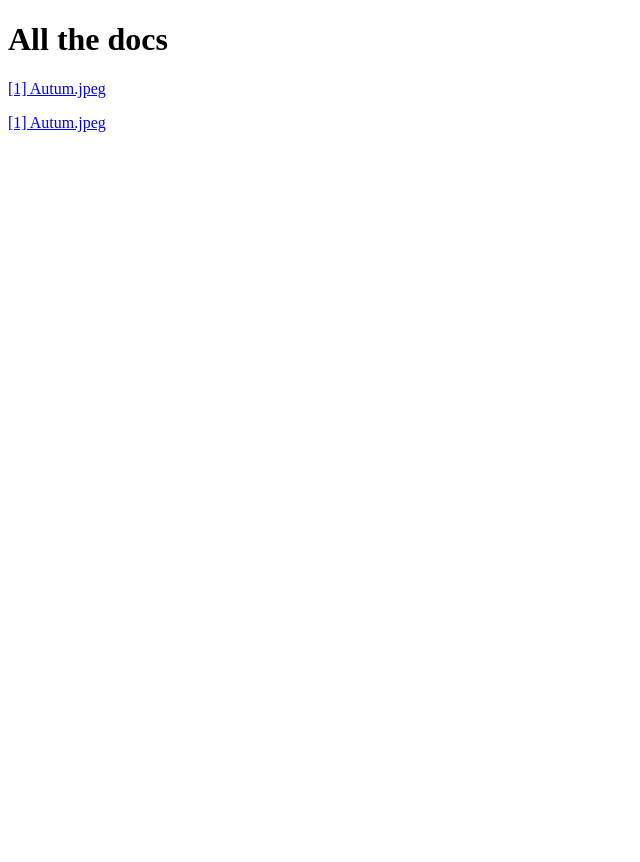
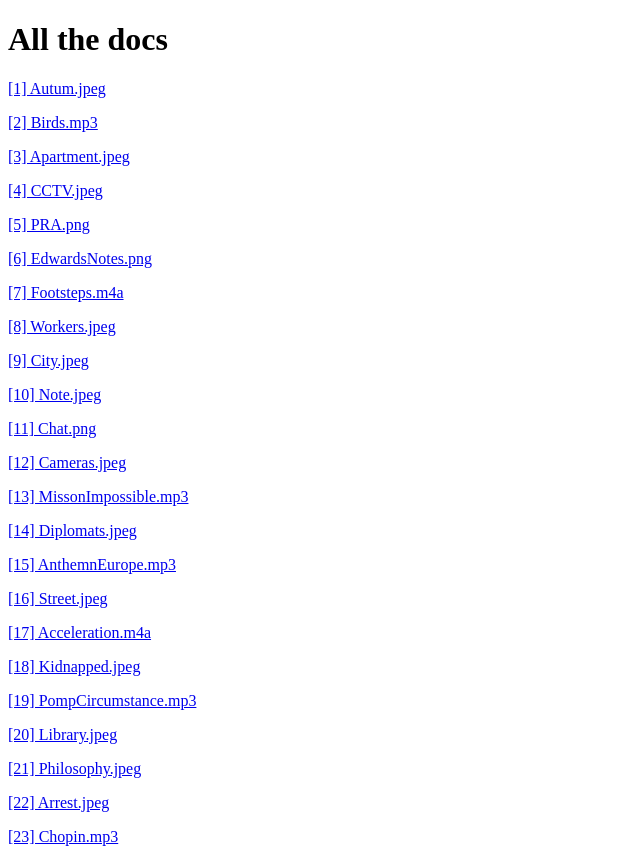
Before and after one commit to MoisesAdame/TemperatureConversion-WebApp-, a plain HTML site: page mythsDocs/allDocs.html in a window 1280 px wide. Shown: the whole page, without its empty margins (0-640 px from the left). Before the commit the page ends 800 px from the top, so only its background shows below. Drawn offline with Linux system fonts and the light colour scheme.

Commit message:
All docs added

```diff
--- a/mythsDocs/allDocs.html
+++ b/mythsDocs/allDocs.html
@@ -18,10 +18,137 @@
     </p>
 
     <p>
-        <a href="[1] Autum.jpeg">
-            [1] Autum.jpeg
+        <a href="[2] Birds.mp3">
+            [2] Birds.mp3
         </a>
     </p>
 
+    <p>
+        <a href="[3] Apartment.jpeg">
+            [3] Apartment.jpeg
+        </a>
+    </p>
+
+    <p>
+        <a href="[4] CCTV.jpeg">
+            [4] CCTV.jpeg
+        </a>
+    </p>
+
+    <p>
+        <a href="[5] PRA.png">
+            [5] PRA.png
+        </a>
+    </p>
+
+    <p>
+        <a href="[6] EdwardsNotes.png">
+            [6] EdwardsNotes.png
+        </a>
+    </p>
+
+    <p>
+        <a href="[7] Footsteps.m4a">
+            [7] Footsteps.m4a
+        </a>
+    </p>
+
+    <p>
+        <a href="[8] Workers.jpeg">
+            [8] Workers.jpeg
+        </a>
+    </p>
+
+    <p>
+        <a href="[9] City.jpeg">
+            [9] City.jpeg
+        </a>
+    </p>
+
+    <p>
+        <a href="[10] Note.jpeg">
+            [10] Note.jpeg
+        </a>
+    </p>
+
+    <p>
+        <a href="[11] Chat.png">
+            [11] Chat.png
+        </a>
+    </p>
+
+    <p>
+        <a href="[12] Cameras.jpeg">
+            [12] Cameras.jpeg
+        </a>
+    </p>
+
+    <p>
+        <a href="[13] MissonImpossible.mp3">
+            [13] MissonImpossible.mp3
+        </a>
+    </p>
+
+    <p>
+        <a href="[14] Diplomats.jpeg">
+            [14] Diplomats.jpeg
+        </a>
+    </p>
+
+    <p>
+        <a href="[15] AnthemnEurope.mp3">
+            [15] AnthemnEurope.mp3
+        </a>
+    </p>
+
+    <p>
+        <a href="[16] Street.jpeg">
+            [16] Street.jpeg
+        </a>
+    </p>
+
+    <p>
+        <a href="[17] Acceleration.m4a">
+            [17] Acceleration.m4a
+        </a>
+    </p>
+
+    <p>
+        <a href="[18] Kidnapped.jpeg">
+            [18] Kidnapped.jpeg
+        </a>
+    </p>
+
+    <p>
+        <a href="[19] PompCircumstance.mp3">
+            [19] PompCircumstance.mp3
+        </a>
+    </p>
+
+    <p>
+        <a href="[20] Library.jpeg">
+            [20] Library.jpeg
+        </a>
+    </p>
+
+    <p>
+        <a href="[21] Philosophy.jpeg">
+            [21] Philosophy.jpeg
+        </a>
+    </p>
+
+    <p>
+        <a href="[22] Arrest.jpeg">
+            [22] Arrest.jpeg
+        </a>
+    </p>
+
+    <p>
+        <a href="[23] Chopin.mp3">
+            [23] Chopin.mp3
+        </a>
+    </p>
+
+
 </body>
 </html>
```
Also changed, not shown: mythsDocs/[10] Note.jpeg (added), mythsDocs/[11] Chat.png (added), mythsDocs/[12] Cameras.jpeg (added), mythsDocs/[14] Diplomats.jpeg (added), mythsDocs/[16] Street.jpeg (added), mythsDocs/[18] Kidnapped.jpeg (added), mythsDocs/[20] Library.jpeg (added), mythsDocs/[21] Philosophy.jpeg (added), mythsDocs/[22] Arrest.jpeg (added), mythsDocs/[9] City.jpeg (added), 7 other files.
